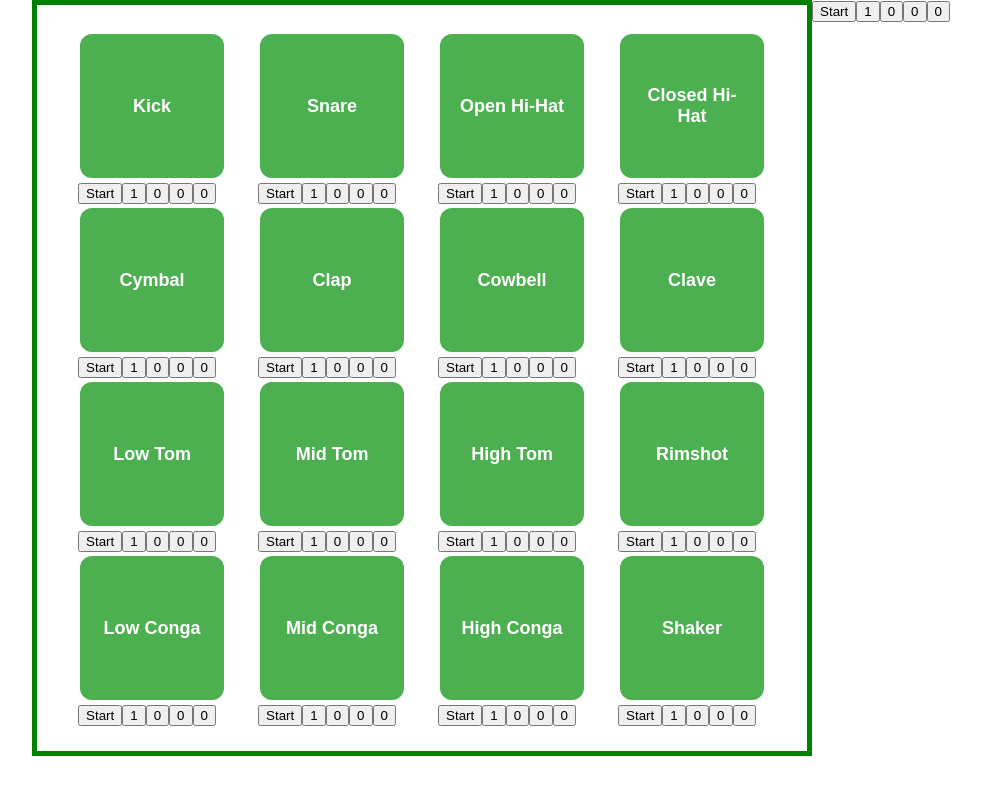
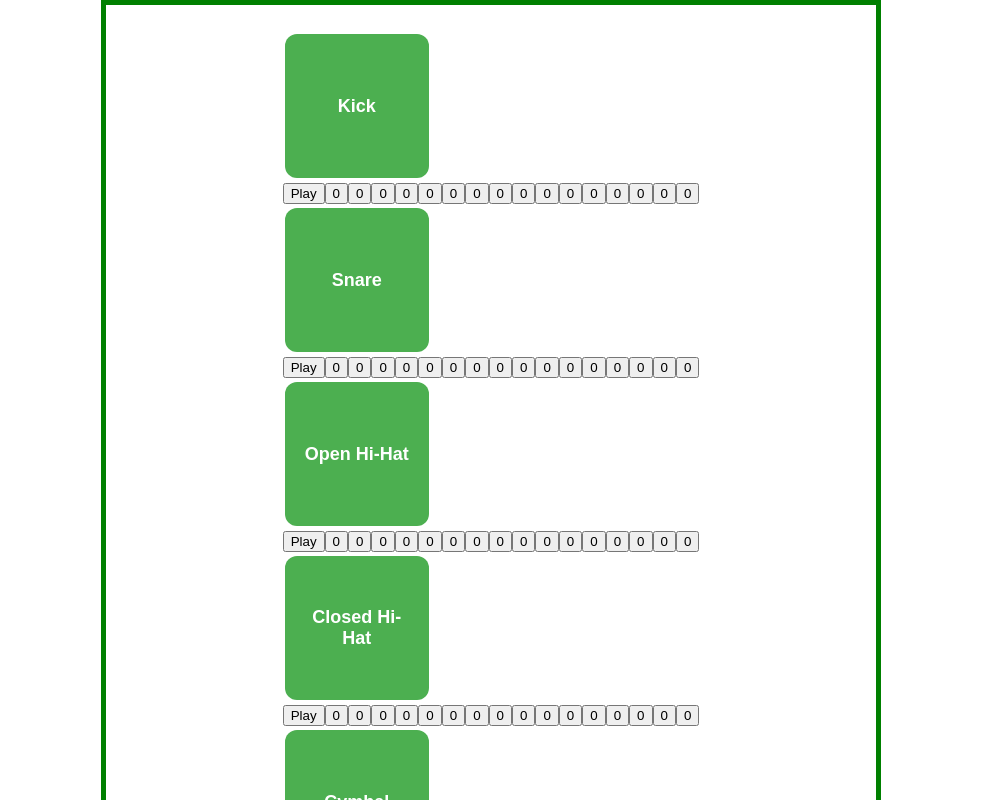
Before and after one commit to KeithC113/DrumKit-App, a React (Create React App) app: page / in a window 1280 px wide. Shown: the top 800 px of the page, without its empty margins (149-1130 px from the left). Built offline with nearby package versions, Linux system fonts and the light colour scheme.

Commit message:
Adds sequencer.

```diff
--- a/src/App.js
+++ b/src/App.js
@@ -7,7 +7,6 @@ function App() {
   return (
     <div className="App">
       <DrumMachineContainer/>
-      <SequencerContainer/>
     </div>
   );
 }
--- a/src/Container/SequencerContainer.js
+++ b/src/Container/SequencerContainer.js
@@ -1,4 +1,6 @@
 import React, {Component} from 'react';
+
+let numSteps = 16;
 
 class SequencerContainer extends Component{
 
@@ -6,73 +8,316 @@ class SequencerContainer extends Component{
     super(props);
     this.state = {
       bpm: 120,
-      pattern: [1, 0, 0, 0, 1, 0, 0, 0, 1, 0, 0, 0, 1, 0, 0, 0],
+      pattern: [0, 0, 0, 0, 0, 0, 0, 0, 0, 0, 0, 0, 0, 0, 0, 0],
       playing: false
     }
     this.activateButton1 = this.activateButton1.bind(this);
     this.activateButton2 = this.activateButton2.bind(this);
     this.activateButton3 = this.activateButton3.bind(this);
     this.activateButton4 = this.activateButton4.bind(this);
+    this.activateButton5 = this.activateButton5.bind(this);
+    this.activateButton6 = this.activateButton6.bind(this);
+    this.activateButton7 = this.activateButton7.bind(this);
+    this.activateButton8 = this.activateButton8.bind(this);
+    this.activateButton9 = this.activateButton9.bind(this);
+    this.activateButton10 = this.activateButton10.bind(this);
+    this.activateButton11 = this.activateButton11.bind(this);
+    this.activateButton12 = this.activateButton12.bind(this);
+    this.activateButton13 = this.activateButton13.bind(this);
+    this.activateButton14 = this.activateButton14.bind(this);
+    this.activateButton15 = this.activateButton15.bind(this);
+    this.activateButton16 = this.activateButton16.bind(this);
   }
 
-  play() {
-    this.setState(() => ({
-      playing: true
-    }))
-    this.interval = setInterval(() => {
-      this.state.pattern.map((button, index) => (button === 1 ? this.props.playSound() : null))
-    }, (60000 / this.state.bpm))
+
+
+
+  // play() {
+  //   this.setState(() => ({
+  //     playing: true
+  //   }))
+  //   for (button of )
+  // }
+
+  play(){
+    this.setState({playing: true});
+
+    let step = 0;
+
+    if(!this.timer){
+      this.timer = setInterval(
+        () => {
+          this.state.pattern.map( (button, i) => {
+            if(this.state.pattern[step]) {
+              this.props.playSound();
+            }
+            return null;
+          })
+          step++;
+          step %= numSteps;
+        },
+        (60000 / this.state.bpm)
+      );
+    }
   }
 
-  pause() {
-    this.setState(() => ({
-      playing: false
-    }))
-    clearInterval(this.interval)
+  // pause() {
+  //   this.setState(() => ({
+  //     playing: false
+  //   }))
+  //   clearInterval(this.interval)
+  // }
+
+  pause(){
+    this.setState({playing: false})
+    clearInterval( this.timer );
+    this.timer = null;
   }
 
   activateButton1(){
-    if (this.state.pattern[0] === 0){
-      this.state.pattern[0] = 1;
+    let pattern = [...this.state.pattern];
+    let button = pattern[0];
+    if (button === 0){
+      button = 1;
     }
-    else this.state.pattern[0] = 0;
+    else {
+      button = 0
+    }
+    pattern[0] = button;
+    this.setState({pattern});
   }
 
   activateButton2(){
-    if (this.state.pattern[1] === 0){
-      this.state.pattern[1] = 1;
+    let pattern = [...this.state.pattern];
+    let button = pattern[1];
+    if (button === 0){
+      button = 1;
     }
-    else this.state.pattern[1] = 0;
+    else {
+      button = 0
+    }
+    pattern[1] = button;
+    this.setState({pattern});
   }
 
   activateButton3(){
-    if (this.state.pattern[2] === 0){
-      this.state.pattern[2] = 1;
+    let pattern = [...this.state.pattern];
+    let button = pattern[2];
+    if (button === 0){
+      button = 1;
     }
-    else this.state.pattern[2] = 0;
+    else {
+      button = 0
+    }
+    pattern[2] = button;
+    this.setState({pattern});
   }
 
   activateButton4(){
-    if (this.state.pattern[3] === 0){
-      this.state.pattern[3] = 1;
+    let pattern = [...this.state.pattern];
+    let button = pattern[3];
+    if (button === 0){
+      button = 1;
     }
-    else this.state.pattern[3] = 0;
+    else {
+      button = 0
+    }
+    pattern[3] = button;
+    this.setState({pattern});
   }
 
+  activateButton5(){
+    let pattern = [...this.state.pattern];
+    let button = pattern[4];
+    if (button === 0){
+      button = 1;
+    }
+    else {
+      button = 0
+    }
+    pattern[4] = button;
+    this.setState({pattern});
+  }
+
+  activateButton6(){
+    let pattern = [...this.state.pattern];
+    let button = pattern[5];
+    if (button === 0){
+      button = 1;
+    }
+    else {
+      button = 0
+    }
+    pattern[5] = button;
+    this.setState({pattern});
+  }
+
+  activateButton7(){
+    let pattern = [...this.state.pattern];
+    let button = pattern[6];
+    if (button === 0){
+      button = 1;
+    }
+    else {
+      button = 0
+    }
+    pattern[6] = button;
+    this.setState({pattern});
+  }
+
+  activateButton8(){
+    let pattern = [...this.state.pattern];
+    let button = pattern[7];
+    if (button === 0){
+      button = 1;
+    }
+    else {
+      button = 0
+    }
+    pattern[7] = button;
+    this.setState({pattern});
+  }
+
+  activateButton9(){
+    let pattern = [...this.state.pattern];
+    let button = pattern[8];
+    if (button === 0){
+      button = 1;
+    }
+    else {
+      button = 0
+    }
+    pattern[8] = button;
+    this.setState({pattern});
+  }
+
+  activateButton10(){
+    let pattern = [...this.state.pattern];
+    let button = pattern[9];
+    if (button === 0){
+      button = 1;
+    }
+    else {
+      button = 0
+    }
+    pattern[9] = button;
+    this.setState({pattern});
+  }
+
+  activateButton11(){
+    let pattern = [...this.state.pattern];
+    let button = pattern[10];
+    if (button === 0){
+      button = 1;
+    }
+    else {
+      button = 0
+    }
+    pattern[10] = button;
+    this.setState({pattern});
+  }
+
+  activateButton12(){
+    let pattern = [...this.state.pattern];
+    let button = pattern[11];
+    if (button === 0){
+      button = 1;
+    }
+    else {
+      button = 0
+    }
+    pattern[11] = button;
+    this.setState({pattern});
+  }
+
+  activateButton13(){
+    let pattern = [...this.state.pattern];
+    let button = pattern[12];
+    if (button === 0){
+      button = 1;
+    }
+    else {
+      button = 0
+    }
+    pattern[12] = button;
+    this.setState({pattern});
+  }
+
+  activateButton14(){
+    let pattern = [...this.state.pattern];
+    let button = pattern[13];
+    if (button === 0){
+      button = 1;
+    }
+    else {
+      button = 0
+    }
+    pattern[13] = button;
+    this.setState({pattern});
+  }
+
+  activateButton15(){
+    let pattern = [...this.state.pattern];
+    let button = pattern[14];
+    if (button === 0){
+      button = 1;
+    }
+    else {
+      button = 0
+    }
+    pattern[14] = button;
+    this.setState({pattern});
+  }
+
+  activateButton16(){
+    let pattern = [...this.state.pattern];
+    let button = pattern[15];
+    if (button === 0){
+      button = 1;
+    }
+    else {
+      button = 0
+    }
+    pattern[15] = button;
+    this.setState({pattern});
+  }
 
   render(){
+
+    // let sequencer = this.state.pattern.map( ( button, i ) => {
+    //
+    //   return <button onClick={this.activateButton1}>{this.state.pattern[i]}</button>
+    //
+    // })
+
     return(
       <div>
       <button type="button" onClick={() => {
                 if (this.state.playing) this.pause()
                 else this.play()
               }}>
-              Start
+              {this.state.playing ? "Pause" : "Play"}
       </button>
+
       <button onClick={this.activateButton1}>{this.state.pattern[0]}</button>
       <button onClick={this.activateButton2}>{this.state.pattern[1]}</button>
       <button onClick={this.activateButton3}>{this.state.pattern[2]}</button>
       <button onClick={this.activateButton4}>{this.state.pattern[3]}</button>
+      <button onClick={this.activateButton5}>{this.state.pattern[4]}</button>
+      <button onClick={this.activateButton6}>{this.state.pattern[5]}</button>
+      <button onClick={this.activateButton7}>{this.state.pattern[6]}</button>
+      <button onClick={this.activateButton8}>{this.state.pattern[7]}</button>
+      <button onClick={this.activateButton9}>{this.state.pattern[8]}</button>
+      <button onClick={this.activateButton10}>{this.state.pattern[9]}</button>
+      <button onClick={this.activateButton11}>{this.state.pattern[10]}</button>
+      <button onClick={this.activateButton12}>{this.state.pattern[11]}</button>
+      <button onClick={this.activateButton13}>{this.state.pattern[12]}</button>
+      <button onClick={this.activateButton14}>{this.state.pattern[13]}</button>
+      <button onClick={this.activateButton15}>{this.state.pattern[14]}</button>
+      <button onClick={this.activateButton16}>{this.state.pattern[15]}</button>
+
+
+
       </div>
     )
   }
```
